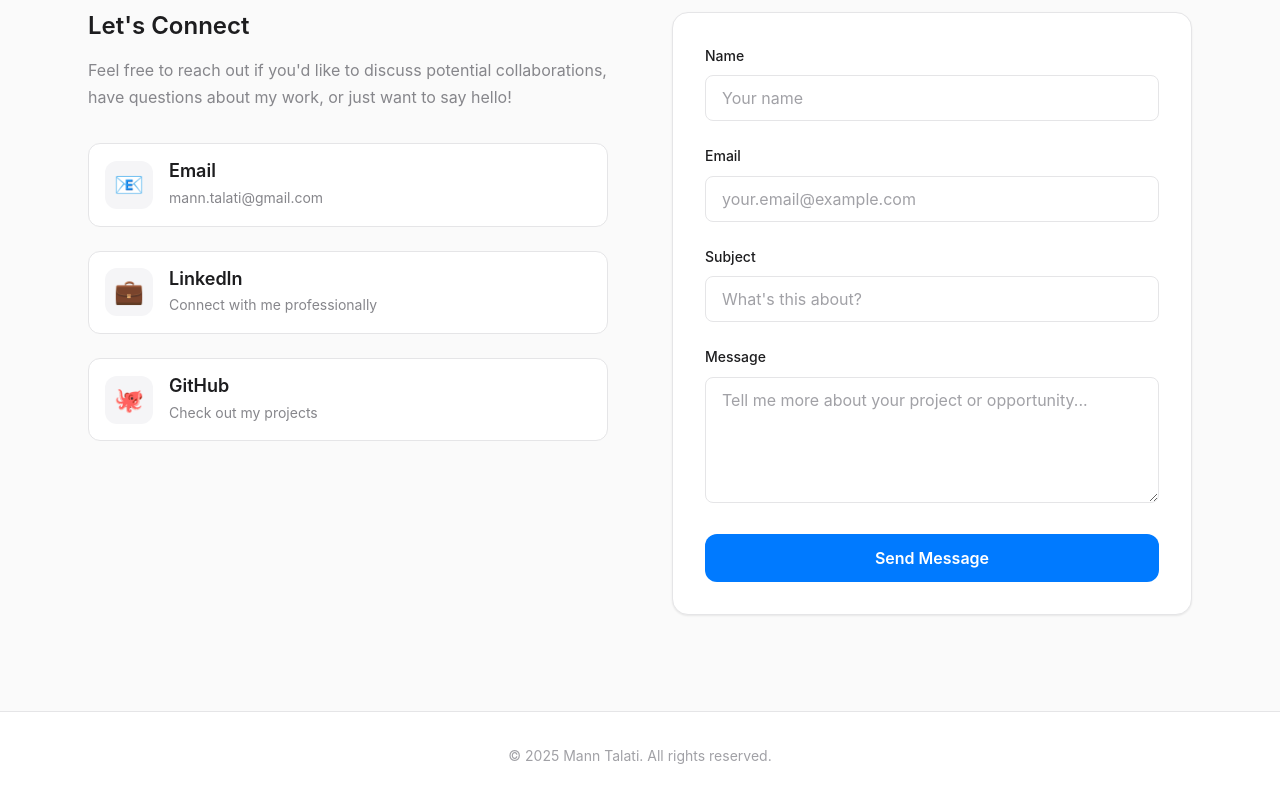
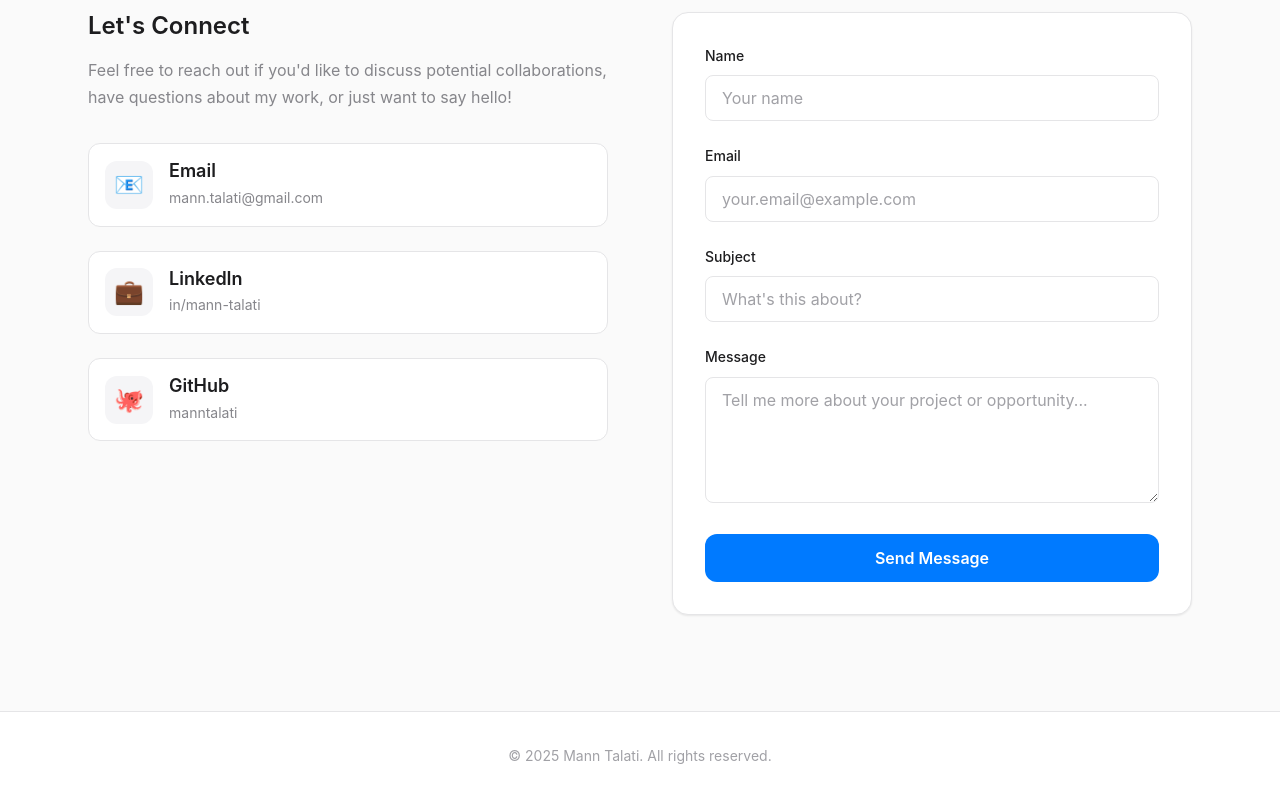
Before and after one commit to manntalati/personal-website, a React (Vite) app: page / in a window 1280 px wide. Shown: the part 5312-6112 px from the top of the page. Built offline with nearby package versions, Linux system fonts and the light colour scheme; no server answers.

Commit message:
small change

```diff
--- a/src/Contact.tsx
+++ b/src/Contact.tsx
@@ -74,14 +74,14 @@ export default function Contact() {
                             <span className="contact-icon">💼</span>
                             <div>
                                 <h4>LinkedIn</h4>
-                                <p>Connect with me professionally</p>
+                                <p>in/mann-talati</p>
                             </div>
                         </div>
                         <div className="contact-method">
                             <span className="contact-icon">🐙</span>
                             <div>
                                 <h4>GitHub</h4>
-                                <p>Check out my projects</p>
+                                <p>manntalati</p>
                             </div>
                         </div>
                     </div>
```
